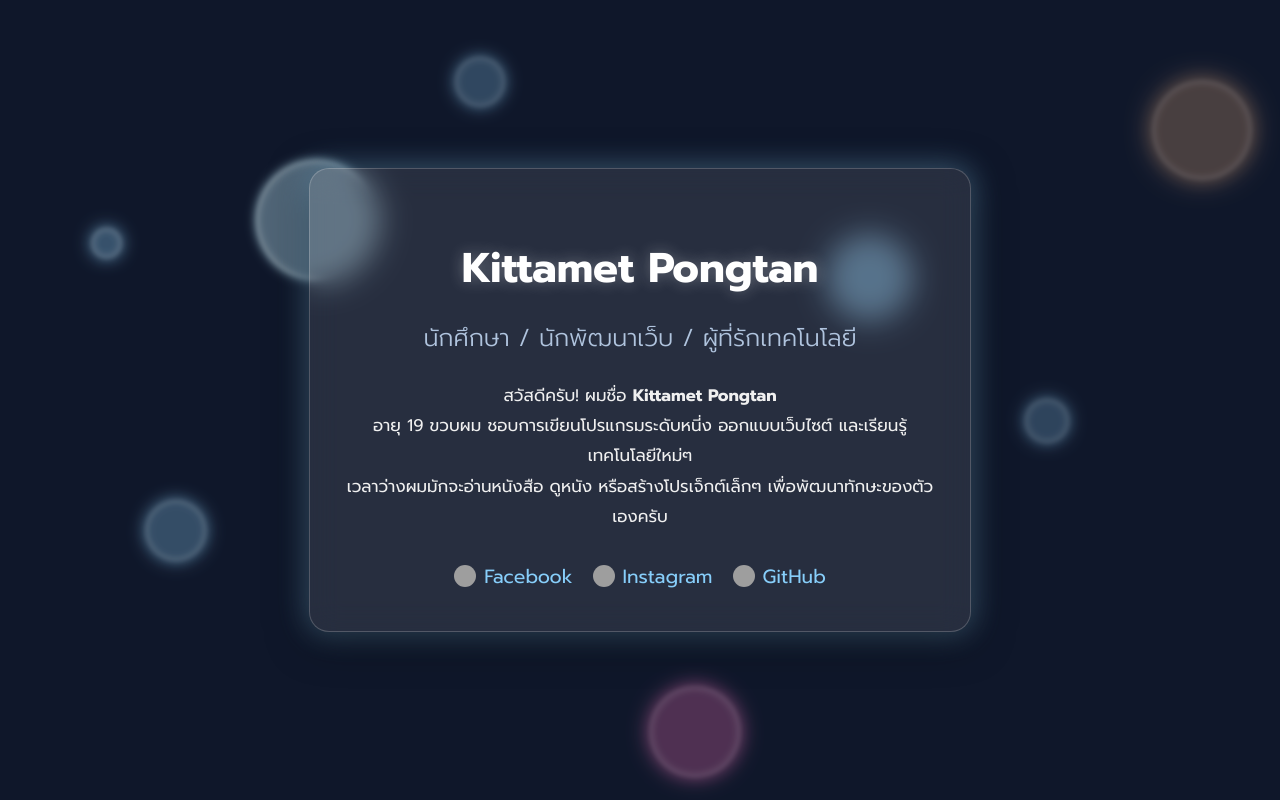
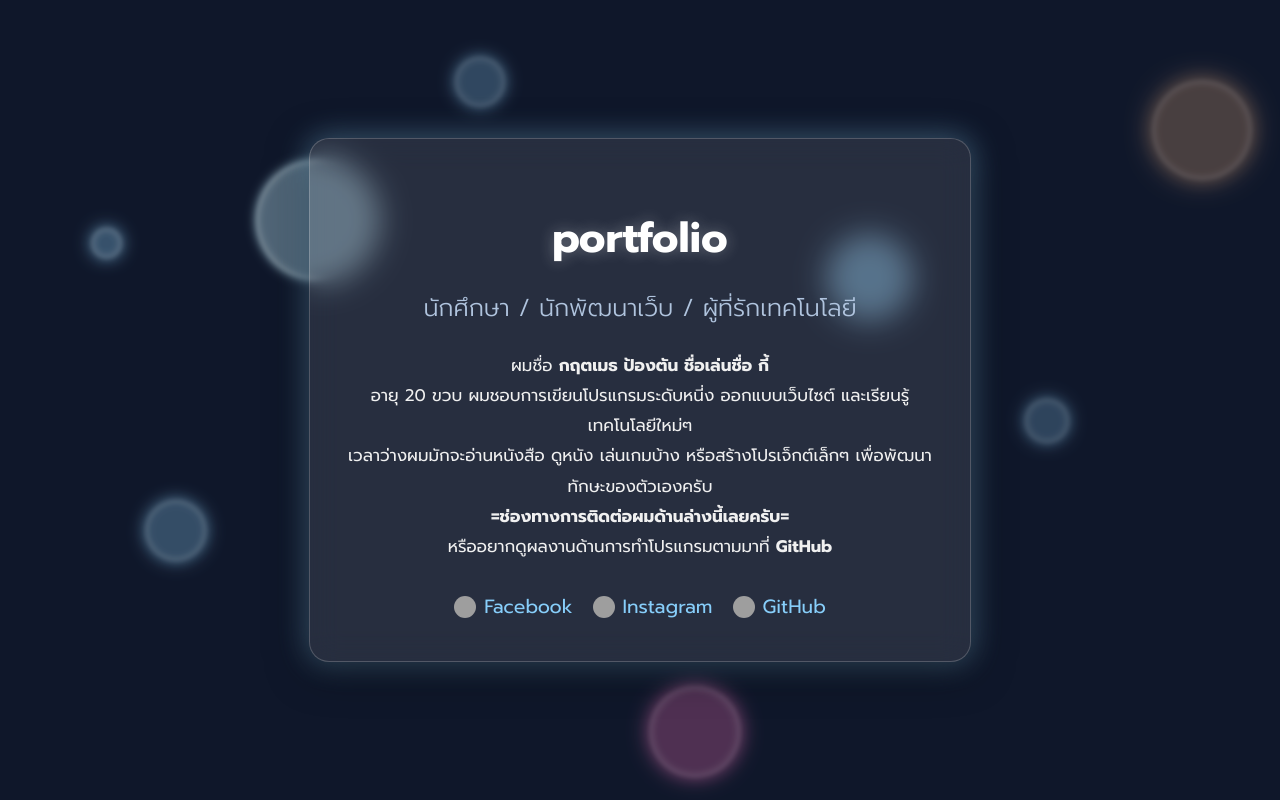
Before and after one commit to KITTAMETPONGTAN/KITTAMETPONGTAN66, a plain HTML site: page index.html in a window 1280 px wide. Drawn offline with Linux system fonts and the light colour scheme; grey boxes are pictures that could not be loaded.

Commit message:
Update index.html

```diff
--- a/index.html
+++ b/index.html
@@ -127,12 +127,14 @@
   </div>
 
   <div class="container">
-    <h1>Kittamet Pongtan</h1>
+    <h1>portfolio</h1>
     <h2>นักศึกษา / นักพัฒนาเว็บ / ผู้ที่รักเทคโนโลยี</h2>
     <p>
-      สวัสดีครับ! ผมชื่อ <strong>Kittamet Pongtan</strong><br>
-      อายุ 19 ขวบผม ชอบการเขียนโปรแกรมระดับหนี่ง ออกแบบเว็บไซต์ และเรียนรู้เทคโนโลยีใหม่ๆ<br>
-      เวลาว่างผมมักจะอ่านหนังสือ ดูหนัง หรือสร้างโปรเจ็กต์เล็กๆ เพื่อพัฒนาทักษะของตัวเองครับ
+      ผมชื่อ <strong>กฤตเมธ ป้องตัน ชื่อเล่นชื่อ กี้ </strong><br>
+      อายุ 20 ขวบ ผมชอบการเขียนโปรแกรมระดับหนี่ง ออกแบบเว็บไซต์ และเรียนรู้เทคโนโลยีใหม่ๆ<br>
+      เวลาว่างผมมักจะอ่านหนังสือ ดูหนัง เล่นเกมบ้าง หรือสร้างโปรเจ็กต์เล็กๆ เพื่อพัฒนาทักษะของตัวเองครับ
+      <br><strong>=ช่องทางการติดต่อผมด้านล่างนี้เลยครับ=</strong><br>หรืออยากดูผลงานด้านการทำโปรแกรมตามมาที่ <strong>GitHub</strong></p>
+    </p>
     </p>
 
     <div class="social">
```
